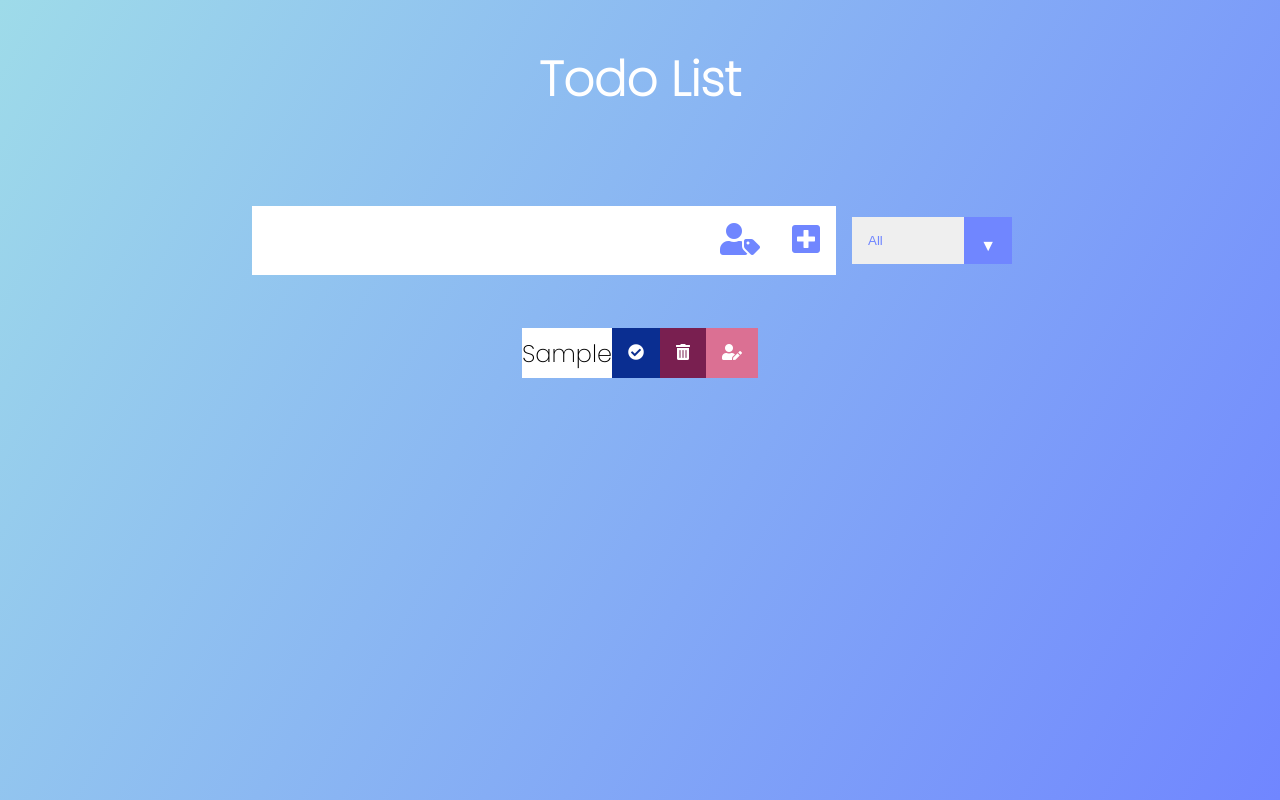
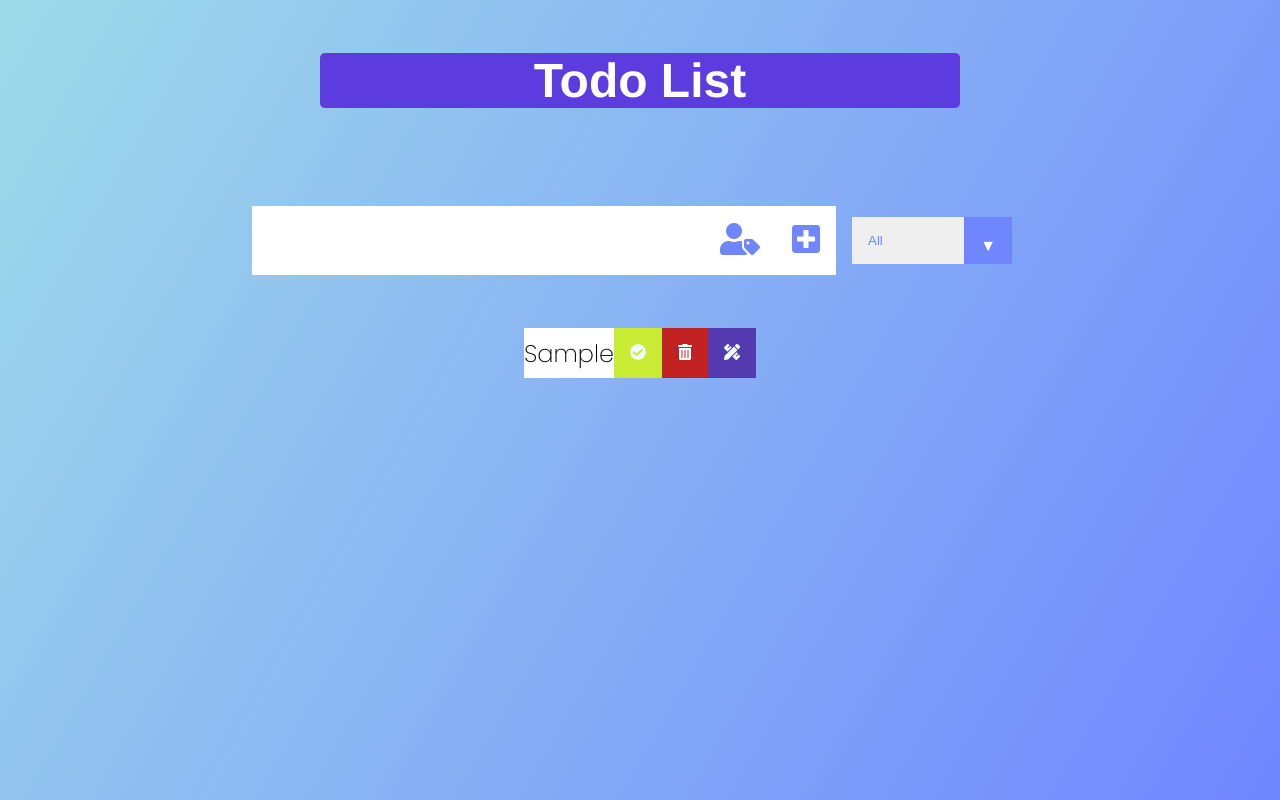
Before and after one commit to Nadlada/todoproject, a plain HTML site: page index.html in a window 1280 px wide. Both pictures are taken after typing "Sample" into the empty fields and a click on the button 806 px from the left and 240 px from the top of the page. Drawn offline with Linux system fonts and the light colour scheme.

Commit message:
change test-btn

```diff
--- a/app.js
+++ b/app.js
@@ -36,7 +36,7 @@ function addTodo(event){
     todoDiv.appendChild(trashButton);
     //CHECK TEST
     const testButton = document.createElement('button');
-    testButton.innerHTML = '<i class="fas fa-user-edit"></i>';
+    testButton.innerHTML = '<i class="fas fa-pencil-ruler"></i>';
     testButton.classList.add("test-btn");
     todoDiv.appendChild(testButton);
     //APPEND TO LIST
--- a/style.css
+++ b/style.css
@@ -10,17 +10,21 @@ body{
     font-family: "Poppins",sans-serif ;
     min-height: 100vh;
 }
-
+h1{
+    background-color: #5c3bdf;
+    width: 50%;
+    border-radius: 5px;
+    text-align: center;
+    font-family:'Franklin Gothic Medium', 'Arial Narrow', Arial, sans-serif;
+}
 header{
     font-size: 1.5rem;
 }
-
 header,form{
     min-height: 20vh;
     display: flex;
     justify-content: center;
     align-items: center;
-
 }
 
 form input,form button{
@@ -67,18 +71,18 @@ form button:hover{
     list-style: none;
 }
 .trash-btn,.complete-btn,.test-btn{
-    background:rgb(121, 31, 80);
-    color: white;
+    background:rgb(194, 34, 34);
+    color:azure;
     border: none;
     padding: 1rem;
     cursor: pointer;
     font-size: 1rem;
 }
 .complete-btn{
-    background-color: rgb(10, 46, 145);
+    background-color: rgb(201, 235, 52);
 }
 .test-btn{
-    background-color:palevioletred;
+    background-color: rgb(84, 58, 175);
 }
 
 .todo-item{
@@ -86,7 +90,7 @@ form button:hover{
 }
 
 .fa-trash,
-.fa-check,.fa-user-edit{
+.fa-check,.fa-pencil-ruler{
     pointer-events: none;
 }
 
@@ -101,8 +105,8 @@ form button:hover{
 }
 .testing{
     opacity: 0.8;
-    color:palevioletred;
-    border: 5px solid rgb(216, 223, 118);
+    color: rgb(84, 58, 175);
+    border: 5px solid rgb(84, 58, 175);
 }
 select{
     -webkit-appearance:none;
```
